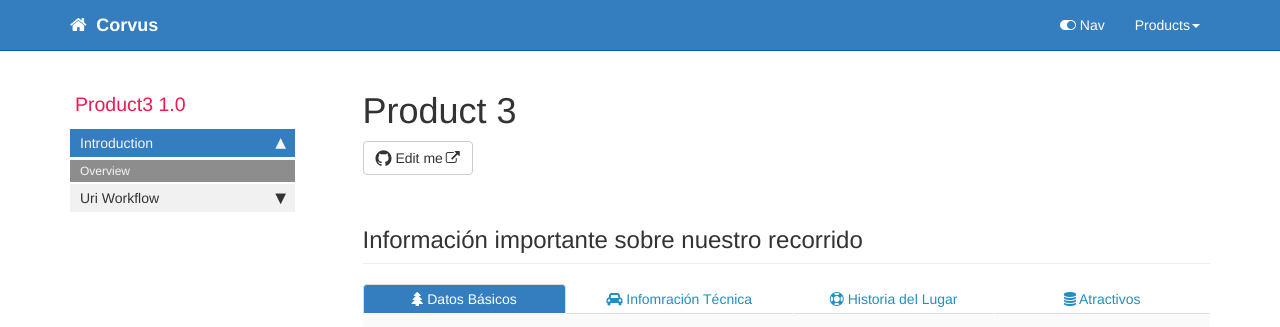
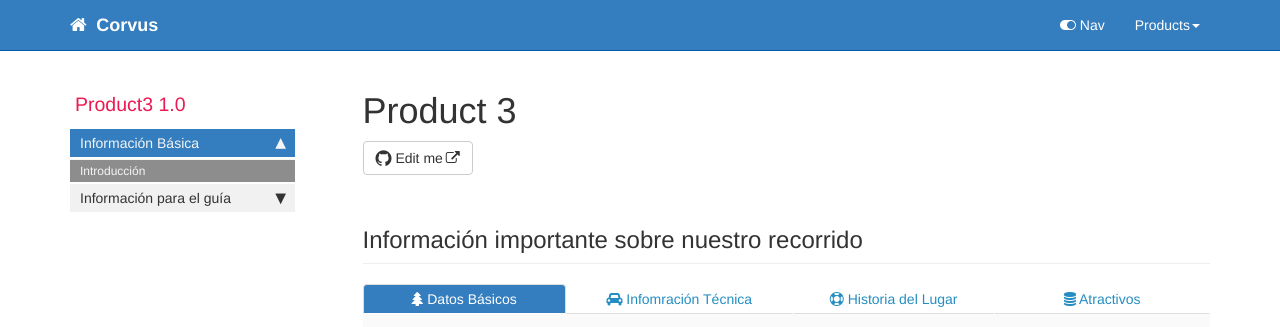
Before and after one commit to UAFS/CorvusRepositorio, a Jekyll site: the page built from pages/product3/p3_landing_page.html, in a window 1280 px wide. Shown: the top 327 px of the page. Built offline with Jekyll 4.4.1, drawn with Linux system fonts in a browser that asks for light colours; comment, search, counter and statistics services are not loaded.

Commit message:
sidebar modifications

```diff
--- a/_data/sidebars/product3_sidebar.yml
+++ b/_data/sidebars/product3_sidebar.yml
@@ -19,15 +19,15 @@ entries:
       output: pdf
       type: frontmatter
 
-  - title: Introduction
+  - title: Información Básica
     output: web, pdf
     folderitems:
 
-    - title: Overview
+    - title: Introducción
       url: /p3_landing_page.html
       output: web
 
-  - title: Uri Workflow
+  - title: Información para el guía
     output: web, pdf
     folderitems:
 
```
